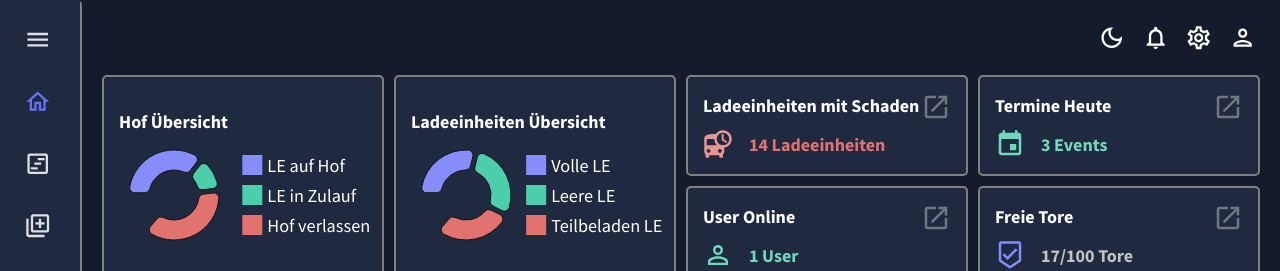
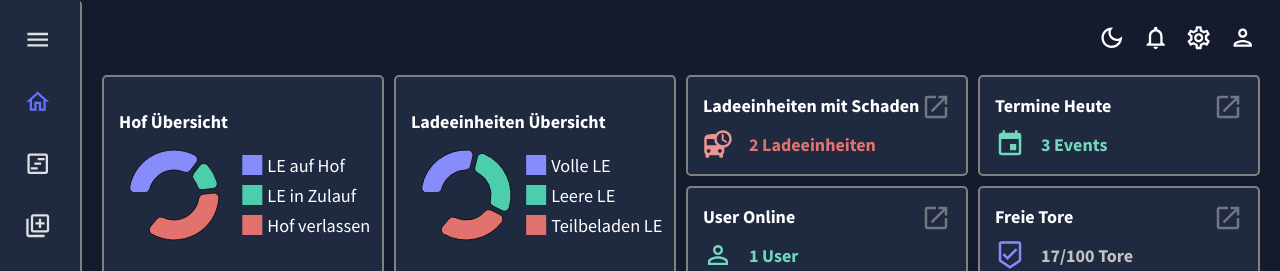
Before and after one commit to crowtek/Data-Visualization-Tool, a React (Create React App) app: page / in a window 1280 px wide. Shown: the top 271 px of the page. Built offline with nearby package versions, Linux system fonts and the light colour scheme.

Commit message:
Mockdaten for damages and changed the component name to better identefie

```diff
--- a/src/data/mockData.js
+++ b/src/data/mockData.js
@@ -88,6 +88,7 @@ export const mockDataVehicles = [
     status: "empty",
     typ: "Trailer",
     info: "",
+    damage: "rechte seite",
     land: {
       kurz: "DE",
       name: "Deutschland"
@@ -114,6 +115,7 @@ export const mockDataVehicles = [
     status: "full",
     typ: "Truck",
     info: "Fragile items",
+    damage: "",
     land: {
       kurz: "AT",
       name: "Austria"
@@ -140,6 +142,7 @@ export const mockDataVehicles = [
     status: "teilbeladen",
     typ: "Trailer",
     info: "High-value goods",
+    damage: "",
     land: {
       kurz: "DE",
       name: "Deutschland"
@@ -166,6 +169,7 @@ export const mockDataVehicles = [
     status: "empty",
     typ: "Truck",
     info: "Perishable goods",
+    damage: "Boden",
     land: {
       kurz: "FR",
       name: "France"
@@ -192,6 +196,7 @@ export const mockDataVehicles = [
     status: "full",
     typ: "Trailer",
     info: "",
+    damage: "",
     land: {
       kurz: "NL",
       name: "Netherlands"
@@ -218,6 +223,7 @@ export const mockDataVehicles = [
     status: "teilbeladen",
     typ: "Truck",
     info: "Fragile electronics",
+    damage: "",
     land: {
       kurz: "DK",
       name: "Denmark"
@@ -244,6 +250,7 @@ export const mockDataVehicles = [
     status: "empty",
     typ: "Trailer",
     info: "Hazardous materials",
+    damage: "",
     land: {
       kurz: "AT",
       name: "Austria"
@@ -270,6 +277,7 @@ export const mockDataVehicles = [
     status: "full",
     typ: "Truck",
     info: "",
+    damage: "",
     land: {
       kurz: "PL",
       name: "Poland"
@@ -296,6 +304,7 @@ export const mockDataVehicles = [
     status: "teilbeladen",
     typ: "Trailer",
     info: "Perishable goods",
+    damage: "",
     land: {
       kurz: "BE",
       name: "Belgium"
@@ -322,6 +331,7 @@ export const mockDataVehicles = [
     status: "empty",
     typ: "Truck",
     info: "Fragile items",
+    damage: "",
     land: {
       kurz: "NO",
       name: "Norway"
@@ -348,6 +358,7 @@ export const mockDataVehicles = [
     status: "full",
     typ: "Trailer",
     info: "",
+    damage: "",
     land: {
       kurz: "CH",
       name: "Switzerland"
@@ -374,6 +385,7 @@ export const mockDataVehicles = [
     status: "teilbeladen",
     typ: "Truck",
     info: "High-value goods",
+    damage: "",
     land: {
       kurz: "SE",
       name: "Sweden"
@@ -400,6 +412,7 @@ export const mockDataVehicles = [
     status: "empty",
     typ: "Trailer",
     info: "Fragile electronics",
+    damage: "",
     land: {
       kurz: "IT",
       name: "Italy"
@@ -426,6 +439,7 @@ export const mockDataVehicles = [
     status: "full",
     typ: "Truck",
     info: "",
+    damage: "",
     land: {
       kurz: "ES",
       name: "Spain"
@@ -452,6 +466,7 @@ export const mockDataVehicles = [
     status: "teilbeladen",
     typ: "Trailer",
     info: "Perishable goods",
+    damage: "",
     land: {
       kurz: "UK",
       name: "United Kingdom"
@@ -481,6 +496,7 @@ export const mockDataVehiclesZulauf = [
     status: "ready",
     typ: "Trailer",
     info: "",
+    damage: "",
     land: {
       kurz: "DE",
       name: "Deutschland"
--- a/src/scenes/Dashboard/components/LeSchaden.jsx
+++ b/src/scenes/Dashboard/components/Damages.jsx
@@ -2,16 +2,18 @@ import StatBox from "../../../components/StatBox";
 import DepartureBoardIcon from '@mui/icons-material/DepartureBoard';
 import { useTheme,Box } from "@mui/material";
 import { tokens } from "../../../theme";
+import { boxStyle } from "../../../styles/DashboardBoxStyle";
 
-const IncomingCarsCount = () => {
+const IncomingCarsCount = ({vehicleData}) => {
     const theme = useTheme();
     const colors = tokens(theme.palette.mode);
+    const damagedVehicles = vehicleData.filter((vehicle) => vehicle.damage)
 
     return (
-        <Box gridColumn="span 3" gridRow="span 1" backgroundColor={colors.primary[400]} borderRadius="5px" border="2px solid gray">
+        <Box gridColumn="span 3" gridRow="span 1" sx={boxStyle(colors)}>
             <StatBox
                 title="Ladeeinheiten mit Schaden"
-                subtitle= {"14 Ladeeinheiten"}
+                subtitle= {damagedVehicles.length + " Ladeeinheiten"}
                 subtitleColor={colors.redAccent[400]}
                 link="vehicleOverview"
                 icon={<DepartureBoardIcon sx={{ color: colors.redAccent[300], fontSize: "30px" }} />}
--- a/src/scenes/Dashboard/index.jsx
+++ b/src/scenes/Dashboard/index.jsx
@@ -4,7 +4,7 @@ import { mockDataVehicles,mockDataVehiclesZulauf,mockDataVehiclesHistory } from
 
 import HofOverview from "./components/HofOverview";
 import LeOverview from "./components/LeOverview";
-import LeSchaden from "./components/LeSchaden";
+import LeSchaden from "./components/Damages";
 import EventToday from "./components/EventToday";
 import WeeklyOverview from "./components/WeeklyOverview";
 import List from "./components/Liste";
@@ -22,7 +22,7 @@ const Dashboard = () => {
       >
         <HofOverview vehicleData={mockDataVehicles} zulaufData={mockDataVehiclesZulauf} historyData={mockDataVehiclesHistory}/>
         <LeOverview vehicleData={mockDataVehicles} />
-        <LeSchaden />
+        <LeSchaden vehicleData={mockDataVehicles}/>
         <EventToday />
         <UserOnline />
         <PlaceOverview />
--- a/src/scenes/Erfassung/components/FormTypeSelect.jsx
+++ b/src/scenes/Erfassung/components/FormTypeSelect.jsx
@@ -14,8 +14,8 @@ const FormTypeSelect = ({formType,handleChange}) => {
                 name="formType"
             >
                 <MenuItem value={"Neuer Benutzer"}>Neuer Benutzer</MenuItem>
-                <MenuItem value={"Neue Ladeeinheit"}>Neue Ladeeinheit</MenuItem>
-                <MenuItem value={"Ladeeinheit Planen"}>Ladeeinheit Planen</MenuItem>
+                <MenuItem value={"Ladeeinheit Planen"}>Neue Ladeeinheit (Zulauf)</MenuItem>
+                <MenuItem value={"Neue Ladeeinheit"}>Neue Ladeeinheit (Leitstand)</MenuItem>
             </Select>
         </FormControl>
     )
```
